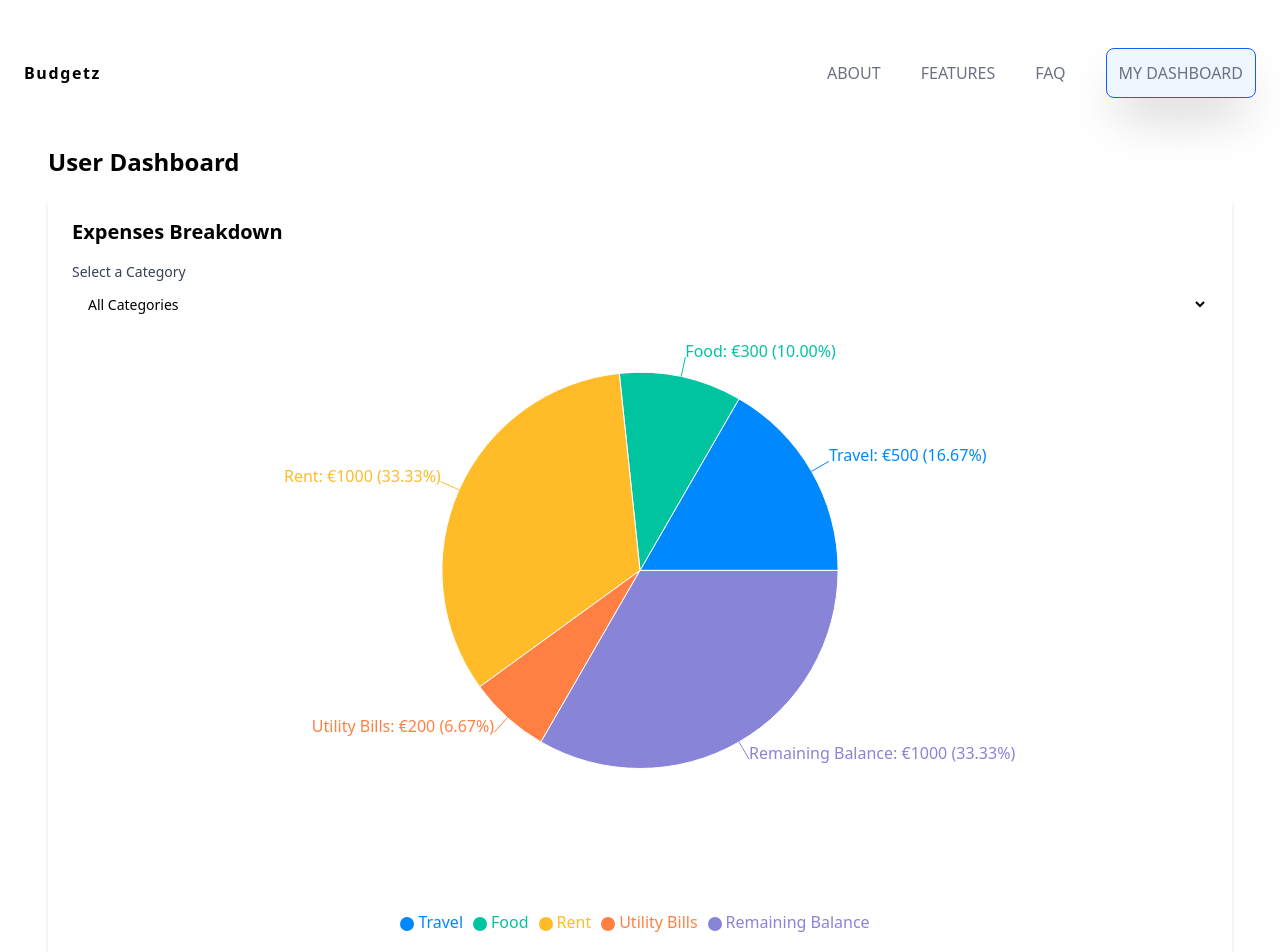
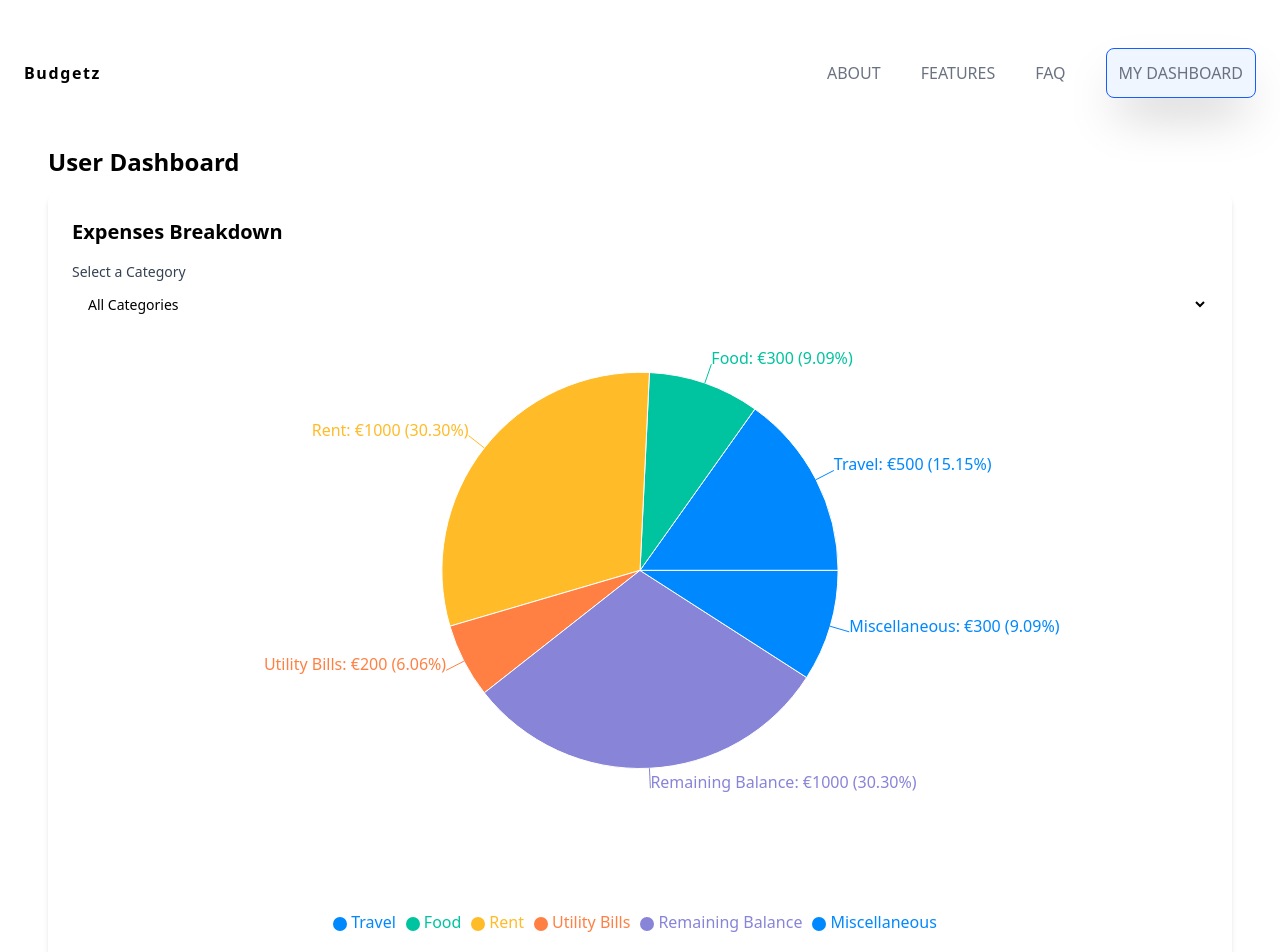
Before and after one commit to Process-Trusters-lisboa/Budgetz, a React (Vite) app: page /dashboard in a window 1280 px wide. Shown: the top 952 px of the page. Built offline with nearby package versions, Linux system fonts and the light colour scheme.

Commit message:
Add miscellaneous to pie chart

```diff
--- a/src/components/Dashboard.jsx
+++ b/src/components/Dashboard.jsx
@@ -8,6 +8,7 @@ function Dashboard() {
     { name: 'Rent', value: 1000 },
     { name: 'Utility Bills', value: 200 },
     { name: 'Remaining Balance', value: 1000 },
+    { name: 'Miscellaneous', value: 300 },
   ]);
 
   const COLORS = ['#0088FE', '#00C49F', '#FFBB28', '#FF8042', '#8884D8'];
```
